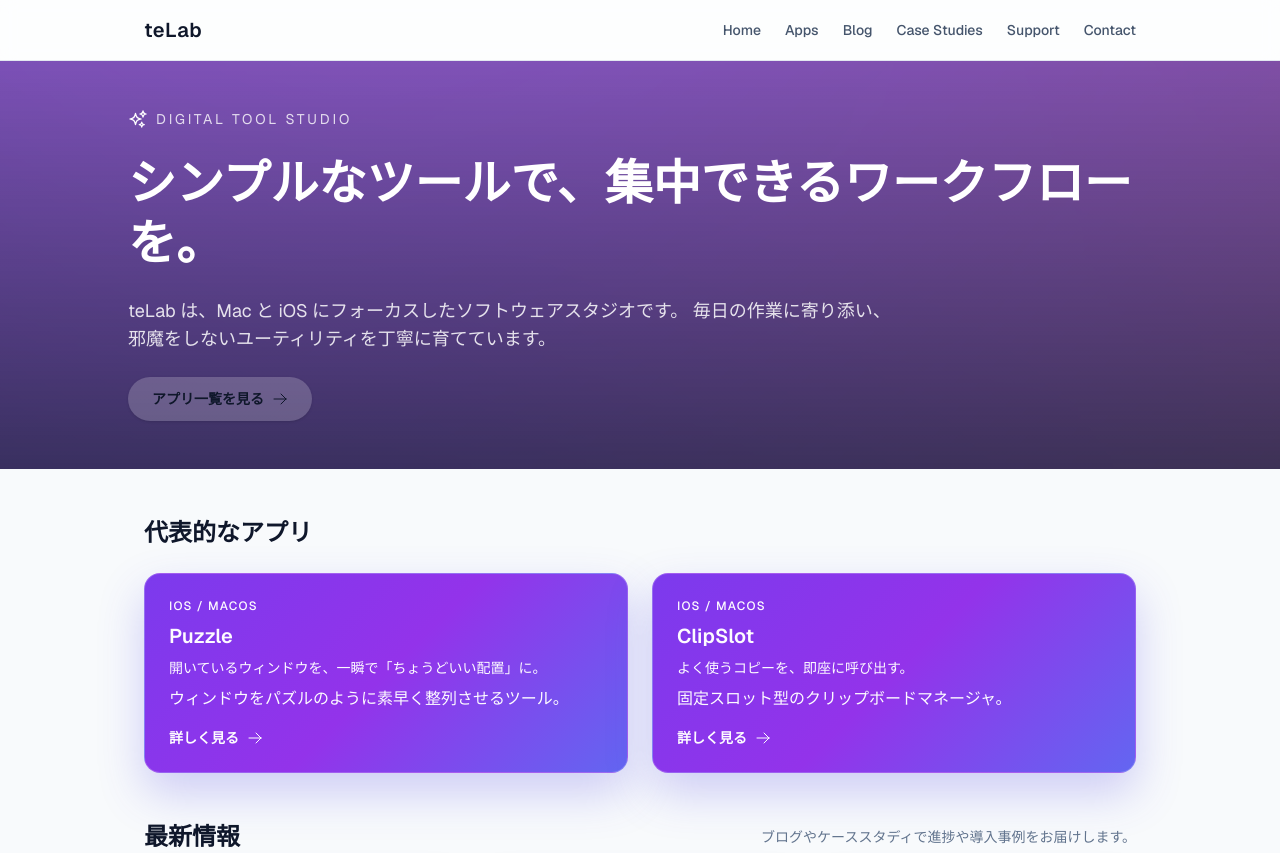
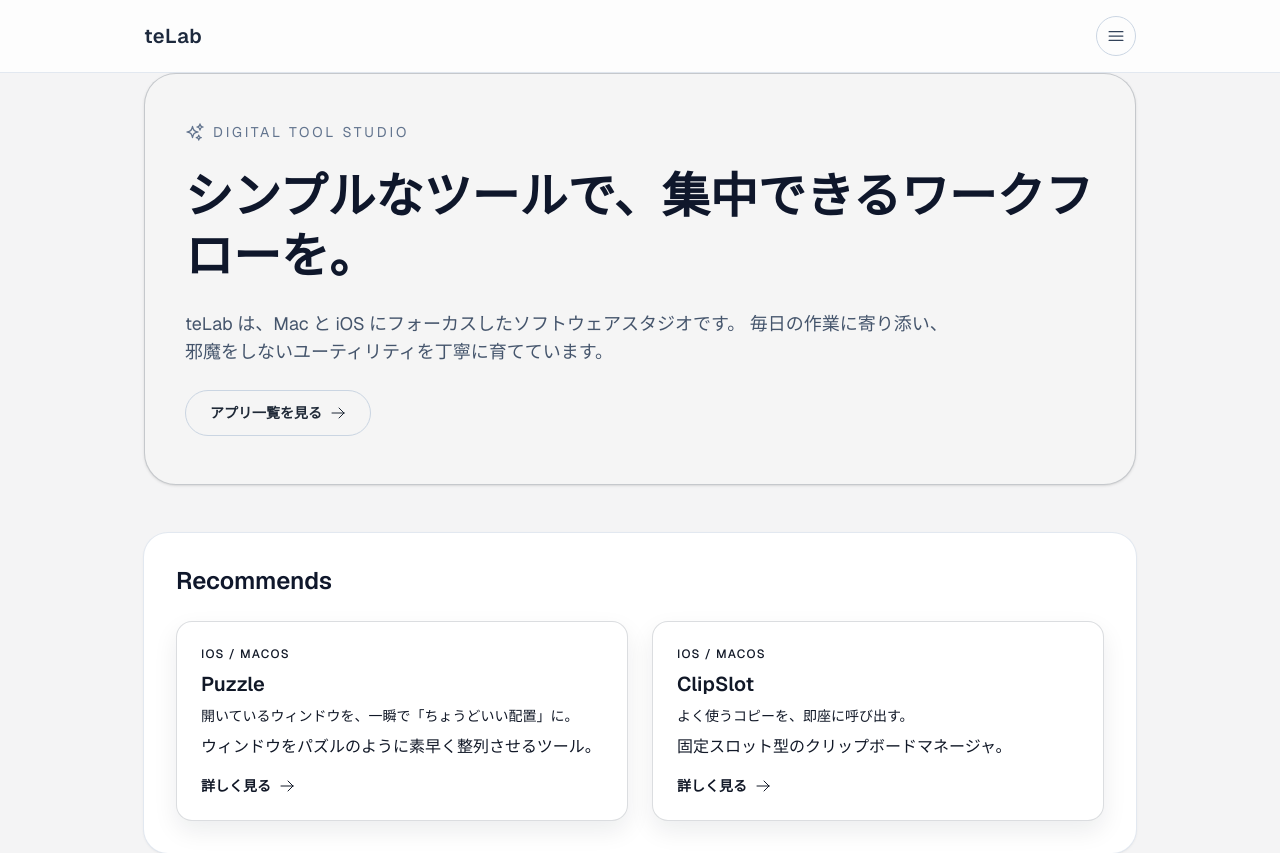
Before and after one commit to takaogeshi/teLab_Website, a Next.js app: page / in a window 1280 px wide. Shown: the top 853 px of the page. Built offline with nearby package versions, Linux system fonts and the light colour scheme.

Commit message:
Switch site to monochrome layout

```diff
--- a/src/app/globals.css
+++ b/src/app/globals.css
@@ -1,8 +1,8 @@
 @import "tailwindcss";
 
 :root {
-  --background: #f8fafc;
-  --foreground: #0f172a;
+  --background: #f4f4f5;
+  --foreground: #1f2937;
 }
 
 @theme inline {
@@ -17,6 +17,12 @@
   color: var(--foreground);
   font-family: var(--font-geist-sans), "Inter", -apple-system, BlinkMacSystemFont, "Segoe UI", sans-serif;
   line-height: 1.6;
+  min-height: 100vh;
+}
+
+.page-gradient {
+  background-color: var(--background);
+  color: var(--foreground);
 }
 
 a {
@@ -24,101 +30,39 @@
 }
 
 .card-surface {
-  background-image: linear-gradient(135deg, #7c3aed, #9333ea, #6366f1);
-  color: #fdfbff !important;
-  border: 1px solid rgba(255, 255, 255, 0.2);
-  box-shadow: 0 20px 45px rgba(79, 70, 229, 0.25);
+  background: #ffffff;
+  color: #111827 !important;
+  border: 1px solid rgba(75, 85, 99, 0.2);
+  box-shadow: 0 10px 25px rgba(15, 23, 42, 0.08);
 }
 
 .card-surface :is(p, span, li, a, h2, h3, h4, h5, h6) {
-  color: inherit !important;
+  color: #111827 !important;
 }
 
 
-.hero-gradient {
-  position: relative;
-  overflow: hidden;
-  border-radius: 0;
-  min-height: 45vh;
-  background: #271043;
-}
 
-.hero-gradient::before {
-  content: "";
-  position: absolute;
-  inset: -40%;
-  background: radial-gradient(circle at 25% 20%, rgba(192, 132, 252, 0.8), transparent 50%),
-    radial-gradient(circle at 80% 10%, rgba(244, 114, 182, 0.7), transparent 50%),
-    radial-gradient(circle at 50% 80%, rgba(250, 204, 21, 0.4), transparent 45%),
-    radial-gradient(circle at 15% 80%, rgba(59, 130, 246, 0.4), transparent 60%),
-    linear-gradient(130deg, rgba(147, 51, 234, 0.8), rgba(236, 72, 153, 0.6));
-  background-size: 250% 250%;
-  animation: heroGradientFlow 3s ease-in-out infinite;
-  filter: blur(35px);
-}
-
-.hero-gradient::after {
-  content: "";
-  position: absolute;
-  inset: 0;
-  background: linear-gradient(180deg, rgba(39, 16, 67, 0.3), rgba(17, 24, 39, 0.7));
-}
-
-.hero-gradient > * {
-  position: relative;
-  z-index: 1;
-}
-
-@keyframes heroGradientFlow {
-  0% {
-    transform: scale(1) rotate(0deg);
-    background-position: 0% 50%;
-  }
-  50% {
-    transform: scale(1.08) rotate(-4deg);
-    background-position: 100% 50%;
-  }
-  100% {
-    transform: scale(1.12) rotate(4deg);
-    background-position: 0% 50%;
-  }
-}
-
-.full-bleed {
-  width: 100vw;
-  position: relative;
-  left: 50%;
-  right: 50%;
-  margin-left: -50vw;
-  margin-right: -50vw;
-}
-
+.hero-gradient,
 .band-gradient {
   position: relative;
   overflow: hidden;
-  background: #271043;
+  border-radius: 32px;
+  min-height: 45vh;
+  background: #f5f5f5;
+  border: 1px solid rgba(55, 65, 81, 0.25);
 }
 
-.band-gradient::before {
-  content: "";
-  position: absolute;
-  inset: -60%;
-  background: radial-gradient(circle at 10% 20%, rgba(221, 160, 255, 0.5), transparent 45%),
-    radial-gradient(circle at 80% 0%, rgba(236, 72, 153, 0.5), transparent 45%),
-    radial-gradient(circle at 70% 80%, rgba(59, 130, 246, 0.35), transparent 60%),
-    linear-gradient(120deg, rgba(147, 51, 234, 0.6), rgba(236, 72, 153, 0.4));
-  background-size: 220% 220%;
-  animation: heroGradientFlow 3s ease-in-out infinite;
-  filter: blur(30px);
-}
-
+.hero-gradient::before,
+.band-gradient::before,
+.hero-gradient::after,
 .band-gradient::after {
   content: "";
   position: absolute;
   inset: 0;
-  background: linear-gradient(180deg, rgba(39, 16, 67, 0.4), rgba(15, 17, 30, 0.8));
+  background: transparent;
 }
 
+.hero-gradient > *,
 .band-gradient > * {
   position: relative;
   z-index: 1;
--- a/src/app/layout.tsx
+++ b/src/app/layout.tsx
@@ -30,7 +30,7 @@
   return (
     <html lang="ja">
       <body
-        className={`${geistSans.variable} ${geistMono.variable} bg-slate-50 text-slate-900 antialiased`}
+        className={`${geistSans.variable} ${geistMono.variable} page-gradient text-slate-800 antialiased`}
       >
         <div className="flex min-h-screen flex-col">
           <Header />
--- a/src/app/page.tsx
+++ b/src/app/page.tsx
@@ -34,22 +34,22 @@
 export default function Home() {
   return (
     <div className="space-y-12">
-      <section className="hero-gradient full-bleed px-6 py-12 md:px-10 flex items-center">
+      <section className="hero-gradient flex items-center rounded-3xl border border-slate-200 px-6 py-12 shadow-sm md:px-10">
         <div className="mx-auto max-w-5xl space-y-6">
-          <p className="flex items-center gap-2 text-sm uppercase tracking-[0.2em] text-white/80">
-            <SparklesIcon className="h-5 w-5 text-white" /> DIGITAL TOOL STUDIO
+          <p className="flex items-center gap-2 text-sm uppercase tracking-[0.2em] text-slate-500">
+            <SparklesIcon className="h-5 w-5 text-slate-500" /> DIGITAL TOOL STUDIO
           </p>
-          <h1 className="text-4xl font-semibold leading-tight text-white md:text-5xl">
+          <h1 className="text-4xl font-semibold leading-tight text-slate-900 md:text-5xl">
             シンプルなツールで、集中できるワークフローを。
           </h1>
-          <p className="max-w-3xl text-lg text-white/85">
+          <p className="max-w-3xl text-lg text-slate-600">
             teLab は、Mac と iOS にフォーカスしたソフトウェアスタジオです。
             毎日の作業に寄り添い、邪魔をしないユーティリティを丁寧に育てています。
           </p>
           <div>
             <Link
               href="/apps"
-              className="inline-flex items-center gap-2 rounded-full bg-white/20 px-6 py-3 text-sm font-semibold text-white shadow-sm transition hover:bg-white/30"
+              className="inline-flex items-center gap-2 rounded-full border border-slate-300 px-6 py-3 text-sm font-semibold text-slate-800 transition hover:bg-white"
             >
               アプリ一覧を見る
               <ArrowRightIcon className="h-4 w-4" />
@@ -58,8 +58,8 @@
         </div>
       </section>
 
-      <section className="space-y-6">
-        <h2 className="text-2xl font-semibold text-slate-900">代表的なアプリ</h2>
+      <section className="space-y-6 rounded-3xl bg-white p-6 text-slate-900 shadow-sm ring-1 ring-slate-200 md:p-8">
+        <h2 className="text-2xl font-semibold">Recommends</h2>
         <div className="grid gap-6 md:grid-cols-2">
           {featuredApps.map((app) => (
             <div
@@ -67,16 +67,16 @@
               className="card-surface flex h-full flex-col rounded-2xl border border-transparent p-6 shadow-lg"
             >
               <div className="flex-1 space-y-2">
-                <p className="text-xs font-medium uppercase tracking-widest text-white/80">
+                <p className="text-xs font-medium uppercase tracking-widest text-slate-500">
                   {app.platforms.join(" / ").toUpperCase()}
                 </p>
-                <h3 className="text-xl font-semibold">{app.name}</h3>
-                <p className="text-sm text-white/80">{app.tagline}</p>
-                <p className="text-white/80">{app.shortDescription}</p>
+                <h3 className="text-xl font-semibold text-slate-900">{app.name}</h3>
+                <p className="text-sm text-slate-500">{app.tagline}</p>
+                <p className="text-slate-600">{app.shortDescription}</p>
               </div>
               <Link
                 href={`/apps/${app.id}`}
-                className="mt-4 inline-flex items-center gap-2 text-sm font-semibold text-white"
+                className="mt-4 inline-flex items-center gap-2 text-sm font-semibold text-slate-800"
               >
                 詳しく見る
                 <ArrowRightIcon className="h-4 w-4" />
@@ -86,9 +86,9 @@
         </div>
       </section>
 
-      <section className="space-y-6">
+      <section className="space-y-6 rounded-3xl bg-white p-6 text-slate-900 shadow-sm ring-1 ring-slate-200 md:p-8">
         <div className="flex flex-wrap items-center justify-between gap-4">
-          <h2 className="text-2xl font-semibold text-slate-900">最新情報</h2>
+          <h2 className="text-2xl font-semibold">最新情報</h2>
           <p className="text-sm text-slate-500">ブログやケーススタディで進捗や導入事例をお届けします。</p>
         </div>
         <div className="grid gap-4 md:grid-cols-3">
@@ -98,16 +98,16 @@
               <Link
                 key={section.title}
                 href={section.href}
-                className="card-surface rounded-2xl border border-transparent p-5 shadow-lg transition hover:-translate-y-1"
+                className="card-surface rounded-2xl border border-transparent p-5 shadow-sm transition hover:-translate-y-1"
               >
                 <div className="flex items-center gap-3">
-                  <Icon className="h-6 w-6 text-white" />
-                  <p className="text-xs font-semibold uppercase tracking-[0.2em] text-white/70">
+                  <Icon className="h-6 w-6 text-slate-500" />
+                  <p className="text-xs font-semibold uppercase tracking-[0.2em] text-slate-500">
                     {section.title}
                   </p>
                 </div>
-                <p className="mt-3 text-sm text-white/85">{section.description}</p>
-                <span className="mt-4 inline-flex items-center gap-2 text-sm font-semibold text-white">
+                <p className="mt-3 text-sm text-slate-600">{section.description}</p>
+                <span className="mt-4 inline-flex items-center gap-2 text-sm font-semibold text-slate-800">
                   詳しく見る
                   <ArrowRightIcon className="h-4 w-4" />
                 </span>
--- a/src/components/Header.tsx
+++ b/src/components/Header.tsx
@@ -1,4 +1,8 @@
+"use client";
+
+import { useState } from "react";
 import Link from "next/link";
+import { Bars3Icon, XMarkIcon } from "@heroicons/react/24/outline";
 
 const navLinks = [
   { href: "/", label: "Home" },
@@ -10,24 +14,51 @@
 ];
 
 export function Header() {
+  const [isOpen, setIsOpen] = useState(false);
+
+  const toggleMenu = () => setIsOpen((prev) => !prev);
+  const closeMenu = () => setIsOpen(false);
+
   return (
-    <header className="border-b border-slate-200 bg-white/70 backdrop-blur">
+    <header className="border-b border-slate-200 bg-white/80 text-slate-800 backdrop-blur">
       <div className="mx-auto flex max-w-5xl items-center justify-between px-4 py-4">
-        <Link href="/" className="text-xl font-semibold tracking-wide text-slate-900">
+        <Link href="/" className="text-xl font-semibold tracking-wide">
           teLab
         </Link>
-        <nav className="flex items-center gap-6 text-sm font-medium text-slate-600">
+        <button
+          type="button"
+          onClick={toggleMenu}
+          aria-label="Toggle navigation menu"
+          aria-expanded={isOpen}
+          className="inline-flex h-10 w-10 items-center justify-center rounded-full border border-slate-300 bg-transparent text-slate-700 transition hover:bg-white"
+        >
+          {isOpen ? <XMarkIcon className="h-5 w-5" /> : <Bars3Icon className="h-5 w-5" />}
+        </button>
+      </div>
+      <nav
+        className={`grid overflow-hidden transition-[max-height,opacity] duration-300 ease-out ${
+          isOpen ? "max-h-96 opacity-100" : "max-h-0 opacity-0"
+        }`}
+      >
+        <div className="mx-auto w-full max-w-5xl px-4 pb-4">
+          <ul className="flex flex-col gap-3 rounded-2xl border border-slate-200 bg-white p-4 text-sm font-medium">
             {navLinks.map((link) => (
+              <li key={link.href}>
                 <Link
-              key={link.href}
                   href={link.href}
-              className="transition hover:text-indigo-500"
+                  className="flex items-center justify-between py-1 text-slate-700 transition hover:text-slate-900"
+                  onClick={closeMenu}
                 >
                   {link.label}
+                  <span aria-hidden="true" className="text-xs text-slate-400">
+                    →
+                  </span>
                 </Link>
+              </li>
             ))}
+          </ul>
+        </div>
       </nav>
-      </div>
     </header>
   );
 }
```
Lines whose indentation alone changed are shown as unchanged.
